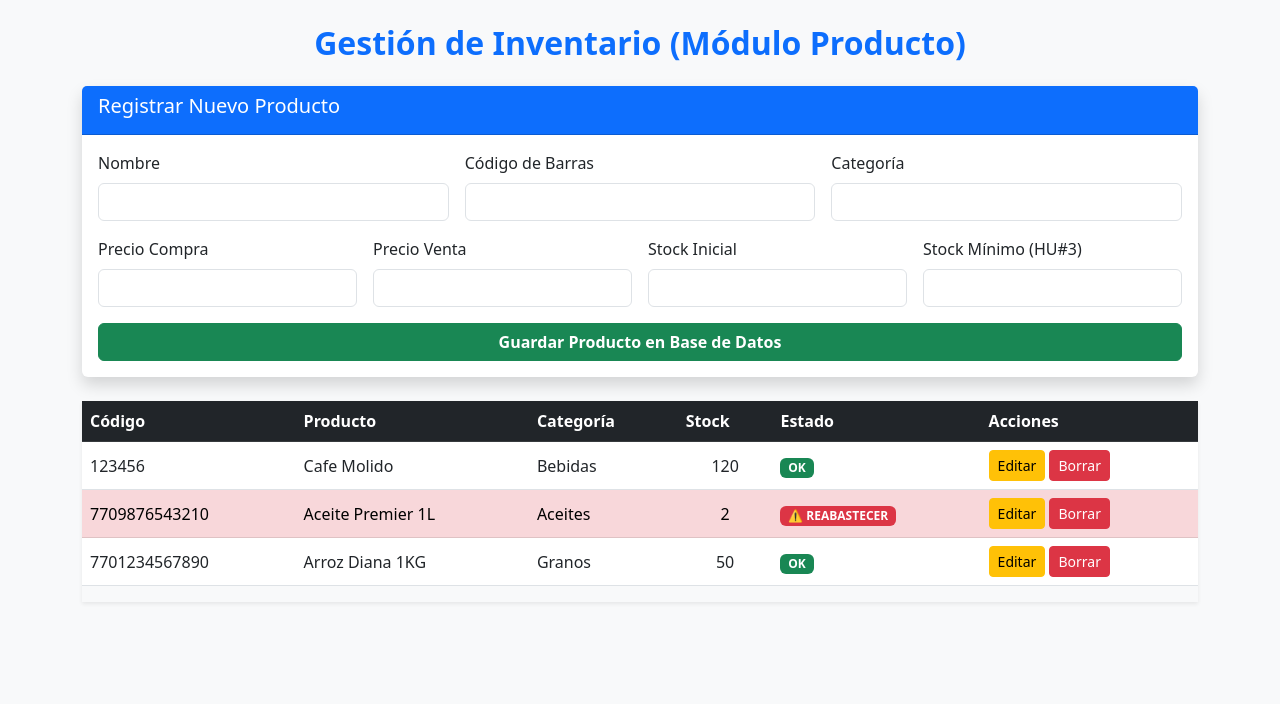
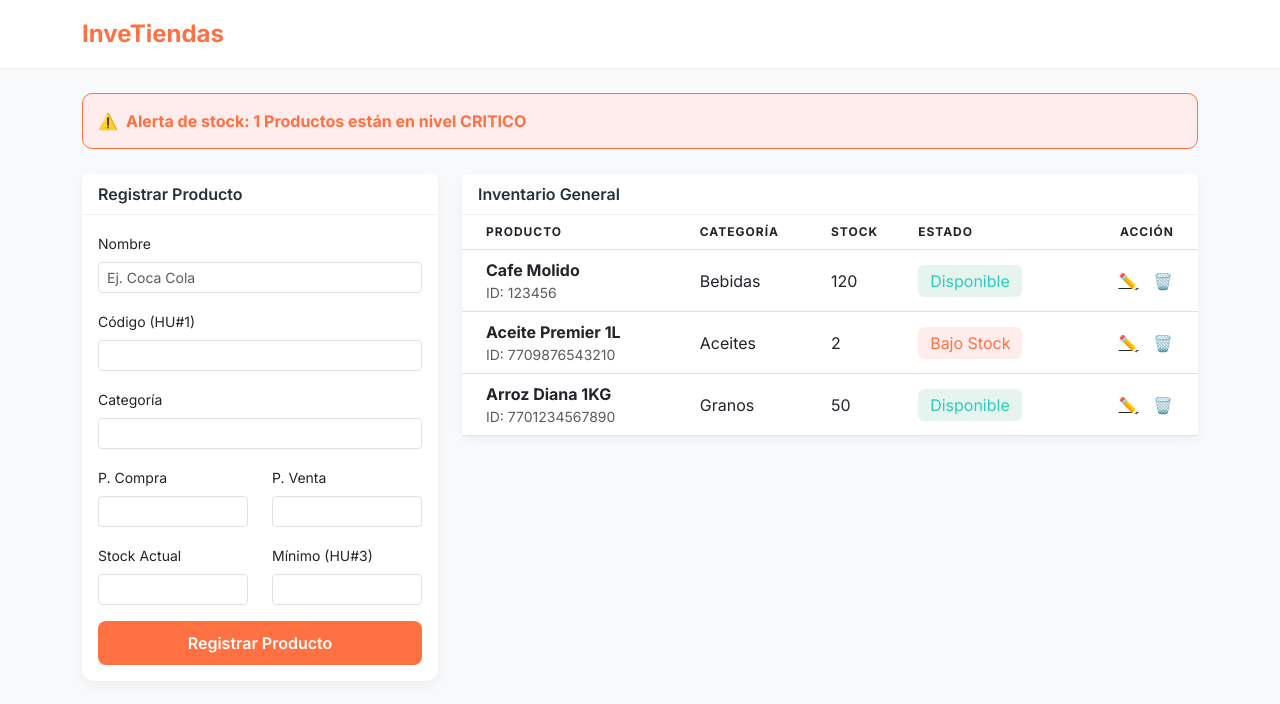
Before and after one commit to Dann-ops/Gutierrez_ADSO_AA3_EV01_Codificacion, a Flask app: page / in a window 1280 px wide. Shown: the top 704 px of the page. Run offline with Flask 3, Linux system fonts and the light colour scheme; data comes from the database, SQL or seed files in the repository.

Commit message:
Actualizacion del front-end en base a los prototipos

```diff
--- a/templates/index.html
+++ b/templates/index.html
@@ -2,76 +2,228 @@
 <html lang="es">
 <head>
     <meta charset="UTF-8">
-    <title>Inventiendas - Gestión de Inventario</title>
+    <meta name="viewport" content="width=device-width, initial-scale=1.0">
+    <title>InveTiendas - Inventario Profesional</title>
     <link rel="stylesheet" href="https://cdn.jsdelivr.net/npm/bootstrap@5.3.0/dist/css/bootstrap.min.css">
+    <link href="https://fonts.googleapis.com/css2?family=Inter:wght@400;600;700&display=swap" rel="stylesheet">
+
+    <style>
+        :root {
+            --primary-orange: #FF7043; /* color naranja principal */
+            --accent-teal: #2DCDBA;    /* color turquesa */
+            --dark-gray: #263238;      /* gris oscuro */
+            --bg-light-green: #E7F4EE; /* fondo verde claro */
+            --bg-light-orange: #FEEDEC;/* fondo naranja claro */
+            --white: #FFFFFF;
+        }
+
+        body {
+            font-family: 'Inter', sans-serif;
+            background-color: #f8f9fa;
+            color: var(--dark-gray);
+        }
+
+        .navbar-custom {
+            background-color: var(--white);
+            border-bottom: 1px solid #eee;
+            padding: 1rem;
+        }
+
+        .brand-text {
+            color: var(--primary-orange);
+            font-weight: 700;
+            font-size: 1.5rem;
+        }
+
+        .card {
+            border-radius: 12px;
+            border: none;
+            box-shadow: 0 4px 12px rgba(0,0,0,0.05);
+        }
+
+        .card-header {
+            background-color: var(--white);
+            border-bottom: 1px solid #f0f0f0;
+            font-weight: 600;
+            color: var(--dark-gray);
+        }
+
+        .btn-primary-custom {
+            background-color: var(--primary-orange);
+            border: none;
+            color: white;
+            padding: 10px 20px;
+            border-radius: 8px;
+            font-weight: 600;
+            transition: 0.3s;
+        }
+
+        .btn-primary-custom:hover {
+            background-color: #e65100;
+            color: white;
+        }
+
+        .table thead {
+            background-color: #fcfcfc;
+            color: #888;
+            text-transform: uppercase;
+            font-size: 0.75rem;
+            letter-spacing: 1px;
+        }
+
+        .badge-stock-ok {
+            background-color: var(--bg-light-green);
+            color: var(--accent-teal);
+            border-radius: 6px;
+            padding: 6px 12px;
+        }
+
+        .badge-stock-low {
+            background-color: var(--bg-light-orange);
+            color: var(--primary-orange);
+            border-radius: 6px;
+            padding: 6px 12px;
+        }
+
+        /* Alerta de stock crítico superior como en tu imagen */
+        .alerta-critica {
+            background-color: var(--bg-light-orange);
+            border: 1px solid var(--primary-orange);
+            color: var(--primary-orange);
+            border-radius: 10px;
+            padding: 15px;
+            margin-bottom: 25px;
+            display: flex;
+            align-items: center;
+        }
+    </style>
 </head>
-<body class="bg-light">
-    <div class="container py-4">
-        <h2 class="text-center mb-4 text-primary fw-bold">Gestión de Inventario (Módulo Producto)</h2>
+<body>
 
-        <div class="card mb-4 shadow border-0">
-            <div class="card-header bg-primary text-white"><h5>Registrar Nuevo Producto</h5></div>
+    <nav class="navbar-custom mb-4">
+        <div class="container">
+            <span class="brand-text">InveTiendas</span>
+        </div>
+    </nav>
+
+    <div class="container">
+
+        {% set bajo_stock = [] %}
+        {% for p in productos %}
+            {% if p.stock|int <= p.stock_minimo|int %}
+                {% if bajo_stock.append(1) %}{% endif %}
+            {% endif %}
+        {% endfor %}
+
+        {% if bajo_stock|length > 0 %}
+        <div class="alerta-critica">
+            <span class="me-2">⚠️</span>
+            <strong>Alerta de stock: {{ bajo_stock|length }} Productos están en nivel CRITICO</strong>
+        </div>
+        {% endif %}
+
+        <div class="row">
+            <div class="col-lg-4">
+                <div class="card mb-4">
+                    <div class="card-header">Registrar Producto</div>
                     <div class="card-body">
-                <form action="/registrar" method="POST" class="row g-3">
-                    <div class="col-md-4"><label class="form-label">Nombre</label><input type="text" name="nombre" class="form-control" required></div>
-                    <div class="col-md-4"><label class="form-label">Código de Barras</label><input type="text" name="codigo_barra" class="form-control" required></div>
-                    <div class="col-md-4"><label class="form-label">Categoría</label><input type="text" name="categoria" class="form-control"></div>
-                    <div class="col-md-3"><label class="form-label">Precio Compra</label><input type="number" step="0.01" name="precio_compra" class="form-control" required></div>
-                    <div class="col-md-3"><label class="form-label">Precio Venta</label><input type="number" step="0.01" name="precio_venta" class="form-control" required></div>
-                    <div class="col-md-3"><label class="form-label">Stock Inicial</label><input type="number" name="stock" class="form-control" required></div>
-                    <div class="col-md-3"><label class="form-label">Stock Mínimo (HU#3)</label><input type="number" name="stock_minimo" class="form-control" required></div>
-                    <div class="col-12"><button type="submit" class="btn btn-success w-100 fw-bold">Guardar Producto en Base de Datos</button></div>
+                        <form action="/registrar" method="POST">
+                            <div class="mb-3">
+                                <label class="form-label small">Nombre</label>
+                                <input type="text" name="nombre" class="form-control form-control-sm" placeholder="Ej. Coca Cola" required>
+                            </div>
+                            <div class="mb-3">
+                                <label class="form-label small">Código (HU#1)</label>
+                                <input type="text" name="codigo_barra" class="form-control form-control-sm" required>
+                            </div>
+                            <div class="mb-3">
+                                <label class="form-label small">Categoría</label>
+                                <input type="text" name="categoria" class="form-control form-control-sm">
+                            </div>
+                            <div class="row">
+                                <div class="col-6 mb-3">
+                                    <label class="form-label small">P. Compra</label>
+                                    <input type="number" step="0.01" name="precio_compra" class="form-control form-control-sm" required>
+                                </div>
+                                <div class="col-6 mb-3">
+                                    <label class="form-label small">P. Venta</label>
+                                    <input type="number" step="0.01" name="precio_venta" class="form-control form-control-sm" required>
+                                </div>
+                            </div>
+                            <div class="row">
+                                <div class="col-6 mb-3">
+                                    <label class="form-label small">Stock Actual</label>
+                                    <input type="number" name="stock" class="form-control form-control-sm" required>
+                                </div>
+                                <div class="col-6 mb-3">
+                                    <label class="form-label small">Mínimo (HU#3)</label>
+                                    <input type="number" name="stock_minimo" class="form-control form-control-sm" required>
+                                </div>
+                            </div>
+                            <button type="submit" class="btn btn-primary-custom w-100">Registrar Producto</button>
                         </form>
                     </div>
                 </div>
+            </div>
 
-        <div class="table-responsive shadow-sm">
-            <table class="table table-hover bg-white align-middle">
-                <thead class="table-dark">
+            <div class="col-lg-8">
+                <div class="card">
+                    <div class="card-header d-flex justify-content-between align-items-center">
+                        <span>Inventario General</span>
+                    </div>
+                    <div class="card-body p-0">
+                        <div class="table-responsive">
+                            <table class="table table-hover mb-0 align-middle">
+                                <thead>
                                     <tr>
-                        <th>Código</th><th>Producto</th><th>Categoría</th><th>Stock</th><th>Estado</th><th>Acciones</th>
+                                        <th class="ps-4">Producto</th>
+                                        <th>Categoría</th>
+                                        <th>Stock</th>
+                                        <th>Estado</th>
+                                        <th class="text-end pe-4">Acción</th>
                                     </tr>
                                 </thead>
                                 <tbody>
                                     {% for p in productos %}
-                    <tr class="{{ 'table-danger' if p.stock|int <= p.stock_minimo|int else '' }}">
-                        <td>{{ p.codigo_barra }}</td>
-                        <td>{{ p.nombre }}</td>
+                                    <tr>
+                                        <td class="ps-4">
+                                            <div class="fw-bold">{{ p.nombre }}</div>
+                                            <div class="text-muted small">ID: {{ p.codigo_barra }}</div>
+                                        </td>
                                         <td>{{ p.categoria }}</td>
-                        <td class="text-center">{{ p.stock }}</td>
+                                        <td>{{ p.stock }}</td>
                                         <td>
                                             {% if p.stock|int <= p.stock_minimo|int %}
-                                <span class="badge bg-danger">⚠️ REABASTECER</span>
+                                                <span class="badge-stock-low">Bajo Stock</span>
                                             {% else %}
-                                <span class="badge bg-success">OK</span>
+                                                <span class="badge-stock-ok">Disponible</span>
                                             {% endif %}
                                         </td>
-                        <td>
-                            <button class="btn btn-sm btn-warning" data-bs-toggle="modal" data-bs-target="#editModal{{ p.id_producto }}">Editar</button>
-                            <a href="/eliminar/{{ p.id_producto }}" class="btn btn-sm btn-danger" onclick="return confirm('¿Eliminar producto?')">Borrar</a>
+                                        <td class="text-end pe-4">
+                                            <button class="btn btn-link p-0 me-2 text-dark" data-bs-toggle="modal" data-bs-target="#editModal{{ p.id_producto }}">✏️</button>
+                                            <a href="/eliminar/{{ p.id_producto }}" class="btn btn-link p-0 text-danger text-decoration-none" onclick="return confirm('¿Eliminar?')">🗑️</a>
                                         </td>
                                     </tr>
 
                                     <div class="modal fade" id="editModal{{ p.id_producto }}" tabindex="-1" aria-hidden="true">
-                        <div class="modal-dialog modal-lg">
+                                        <div class="modal-dialog">
                                             <div class="modal-content">
-                                <div class="modal-header bg-warning">
-                                    <h5 class="modal-title">Actualizar Producto: {{ p.nombre }}</h5>
+                                                <div class="modal-header">
+                                                    <h5 class="modal-title">Editar {{ p.nombre }}</h5>
                                                     <button type="button" class="btn-close" data-bs-dismiss="modal"></button>
                                                 </div>
                                                 <form action="/editar/{{ p.id_producto }}" method="POST">
                                                     <div class="modal-body row g-3">
-                                        <div class="col-md-6"><label>Nombre</label><input type="text" name="nombre" class="form-control" value="{{ p.nombre }}" required></div>
-                                        <div class="col-md-6"><label>Código de Barras</label><input type="text" name="codigo_barra" class="form-control" value="{{ p.codigo_barra }}" required></div>
-                                        <div class="col-md-4"><label>Categoría</label><input type="text" name="categoria" class="form-control" value="{{ p.categoria }}"></div>
-                                        <div class="col-md-4"><label>P. Compra</label><input type="number" step="0.01" name="precio_compra" class="form-control" value="{{ p.precio_compra }}" required></div>
-                                        <div class="col-md-4"><label>P. Venta</label><input type="number" step="0.01" name="precio_venta" class="form-control" value="{{ p.precio_venta }}" required></div>
-                                        <div class="col-md-6"><label>Stock Actual</label><input type="number" name="stock" class="form-control" value="{{ p.stock }}" required></div>
-                                        <div class="col-md-6"><label>Stock Mínimo</label><input type="number" name="stock_minimo" class="form-control" value="{{ p.stock_minimo }}" required></div>
+                                                        <div class="col-12"><label class="small">Nombre</label><input type="text" name="nombre" class="form-control" value="{{ p.nombre }}" required></div>
+                                                        <div class="col-md-6"><label class="small">Stock</label><input type="number" name="stock" class="form-control" value="{{ p.stock }}" required></div>
+                                                        <div class="col-md-6"><label class="small">Stock Mínimo</label><input type="number" name="stock_minimo" class="form-control" value="{{ p.stock_minimo }}" required></div>
+                                                        <input type="hidden" name="codigo_barra" value="{{ p.codigo_barra }}">
+                                                        <input type="hidden" name="categoria" value="{{ p.categoria }}">
+                                                        <input type="hidden" name="precio_compra" value="{{ p.precio_compra }}">
+                                                        <input type="hidden" name="precio_venta" value="{{ p.precio_venta }}">
                                                     </div>
                                                     <div class="modal-footer">
-                                        <button type="button" class="btn btn-secondary" data-bs-dismiss="modal">Cancelar</button>
-                                        <button type="submit" class="btn btn-primary">Guardar Cambios</button>
+                                                        <button type="submit" class="btn btn-primary-custom">Guardar Cambios</button>
                                                     </div>
                                                 </form>
                                             </div>
@@ -82,6 +234,11 @@
                             </table>
                         </div>
                     </div>
+                </div>
+            </div>
+        </div>
+    </div>
+
     <script src="https://cdn.jsdelivr.net/npm/bootstrap@5.3.0/dist/js/bootstrap.bundle.min.js"></script>
 </body>
 </html>
```
Lines whose indentation alone changed are shown as unchanged.
